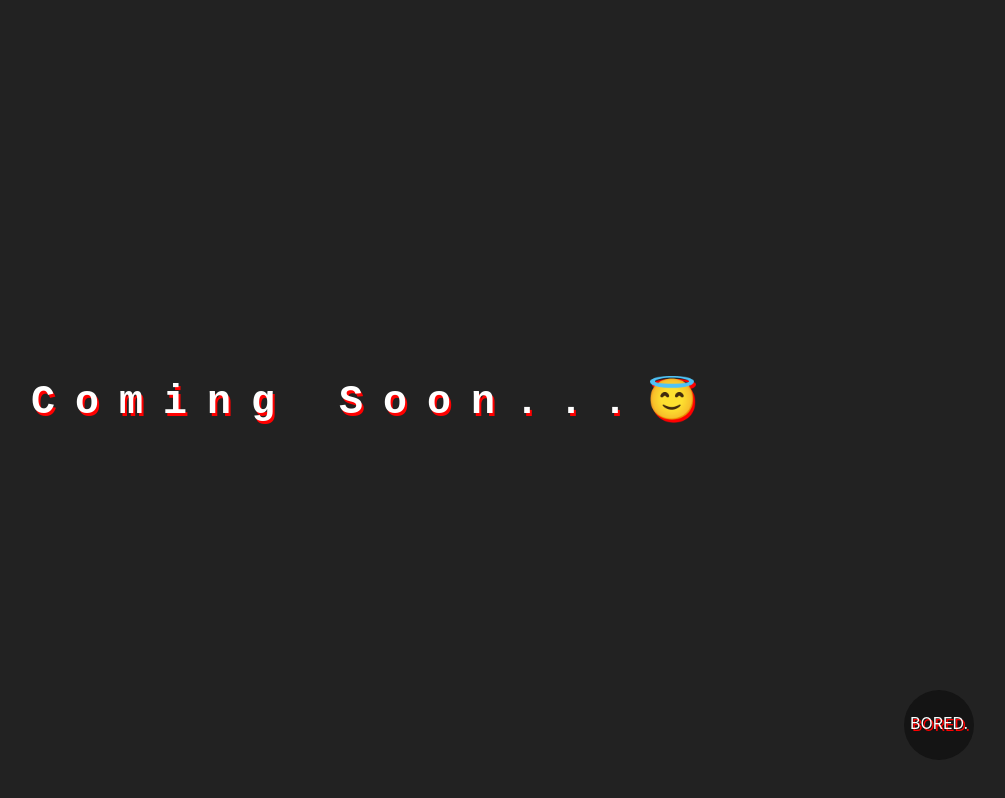
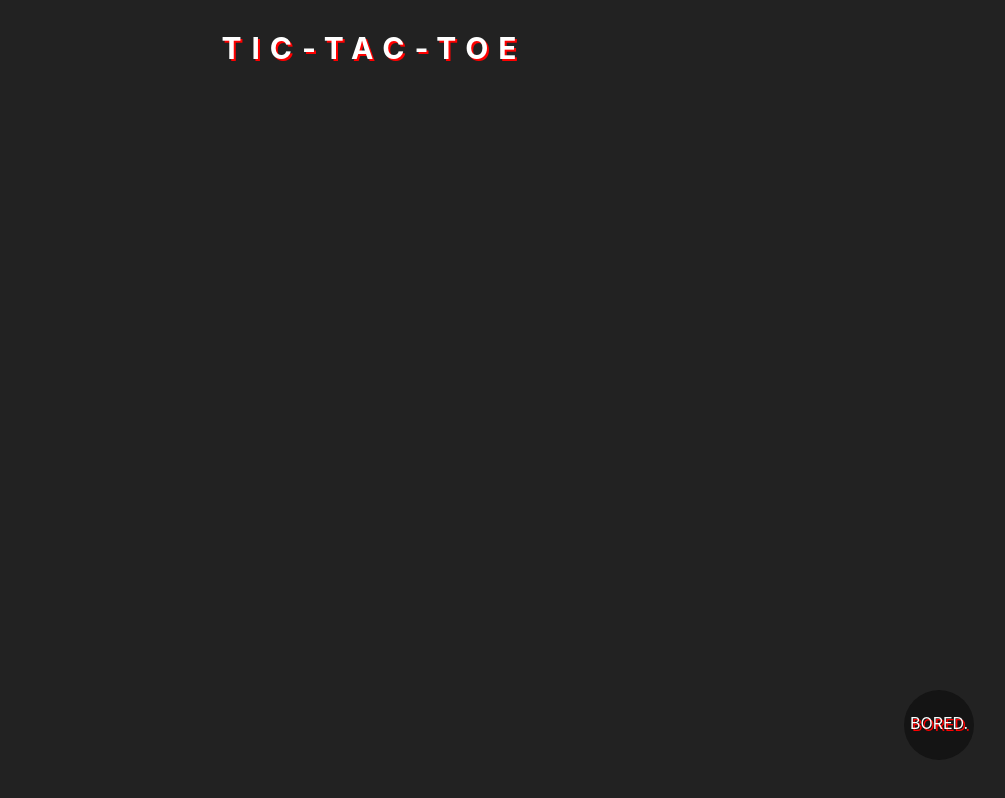
Before and after one commit to palakgupta2712/bored-games, a React (Vite) app: page /tic-tac-toe in a window 1280 px wide. Shown: the whole page, without its empty margins (266-1271 px from the left). Built offline with nearby package versions, Linux system fonts and the light colour scheme.

Commit message:
Navbar logo changed

```diff
--- a/src/components/Navbar/Navbar.jsx
+++ b/src/components/Navbar/Navbar.jsx
@@ -1,11 +1,11 @@
 import React from "react";
 import styles from "./Navbar.module.css";
 
-function Navbar() {
+function Navbar({ logo }) {
   return (
     <React.Fragment>
       <div className={styles.nav}>
-        <h3 className={styles.logo}>BORED.</h3>
+        <h3 className={styles.logo}>{logo}</h3>
       </div>
     </React.Fragment>
   );
--- a/src/pages/HomePage.jsx
+++ b/src/pages/HomePage.jsx
@@ -16,7 +16,7 @@ function Home() {
       {isLoading && <EntryScreen />}
       {!isLoading && (
         <>
-          <Navbar />
+          <Navbar logo="BORED." />
           <Content />
         </>
       )}
--- a/src/pages/TicTacToe.jsx
+++ b/src/pages/TicTacToe.jsx
@@ -1,10 +1,10 @@
 import React from "react";
-import ComingSoon from "../components/ComingSoon/ComingSoon";
+import Navbar from "../components/Navbar/Navbar";
 
 function TicTacToe() {
   return (
     <React.Fragment>
-      <ComingSoon />
+      <Navbar logo="TIC-TAC-TOE" />
     </React.Fragment>
   );
 }
```
